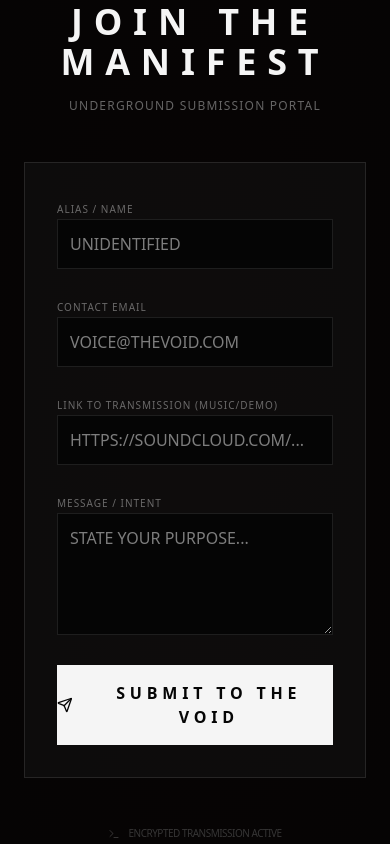
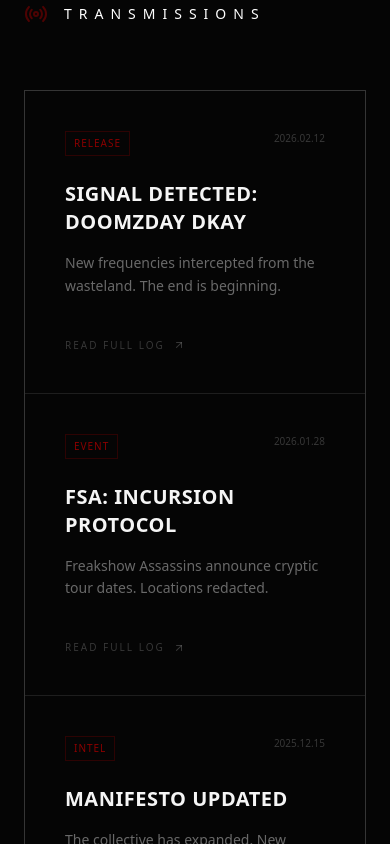
Before and after one commit to The9thRealm/ninjaloc-web, a Next.js app: page / in a window 390 px wide. Shown: the part 4940-5784 px from the top of the page. Built offline with nearby package versions, Linux system fonts and the light colour scheme.

Commit message:
Added Transmissions news feed

```diff
--- a/src/app/page.tsx
+++ b/src/app/page.tsx
@@ -2,6 +2,7 @@ import Hero from "@/components/Hero";
 import Roster from "@/components/Roster";
 import Records from "@/components/Records";
 import JoinCollective from "@/components/JoinCollective";
+import Transmissions from "@/components/Transmissions";
 import { Music, Users, ShieldAlert } from "lucide-react";
 
 export default function Home() {
@@ -31,6 +32,8 @@ export default function Home() {
       <Roster />
 
       <Records />
+
+      <Transmissions />
 
       <JoinCollective />
 
--- /dev/null
+++ b/src/components/Transmissions.tsx
@@ -0,0 +1,78 @@
+"use client";
+
+import { motion } from "framer-motion";
+import { Radio, ArrowRight } from "lucide-react";
+
+const news = [
+  {
+    id: 1,
+    date: "2026.02.12",
+    title: "SIGNAL DETECTED: DOOMZDAY DKAY",
+    excerpt: "New frequencies intercepted from the wasteland. The end is beginning.",
+    category: "RELEASE"
+  },
+  {
+    id: 2,
+    date: "2026.01.28",
+    title: "FSA: INCURSION PROTOCOL",
+    excerpt: "Freakshow Assassins announce cryptic tour dates. Locations redacted.",
+    category: "EVENT"
+  },
+  {
+    id: 3,
+    date: "2025.12.15",
+    title: "MANIFESTO UPDATED",
+    excerpt: "The collective has expanded. New operatives have entered the void.",
+    category: "INTEL"
+  }
+];
+
+export default function Transmissions() {
+  return (
+    <section className="py-32 px-6 border-t border-white/5 bg-void">
+      <div className="max-w-7xl mx-auto space-y-16">
+        <div className="flex items-center gap-4 text-crimson">
+          <Radio className="animate-pulse" size={24} />
+          <h2 className="text-sm font-mono uppercase tracking-[0.5em] text-white">Transmissions</h2>
+        </div>
+
+        <div className="grid grid-cols-1 lg:grid-cols-3 gap-px bg-white/10 border border-white/10">
+          {news.map((item, idx) => (
+            <motion.div
+              key={item.id}
+              initial={{ opacity: 0, y: 20 }}
+              whileInView={{ opacity: 1, y: 0 }}
+              viewport={{ once: true }}
+              transition={{ delay: idx * 0.1 }}
+              className="bg-void p-10 group hover:bg-white/[0.02] transition-colors relative overflow-hidden"
+            >
+              <div className="space-y-6 relative z-10">
+                <div className="flex justify-between items-start">
+                  <span className="font-mono text-[10px] text-crimson border border-crimson/30 px-2 py-1 uppercase tracking-widest">
+                    {item.category}
+                  </span>
+                  <span className="font-mono text-[10px] text-white/20">
+                    {item.date}
+                  </span>
+                </div>
+
+                <div className="space-y-4">
+                  <h3 className="text-xl font-bold uppercase tracking-wide group-hover:text-crimson transition-colors duration-300">
+                    {item.title}
+                  </h3>
+                  <p className="text-white/40 text-sm font-light leading-relaxed">
+                    {item.excerpt}
+                  </p>
+                </div>
+
+                <div className="pt-4 flex items-center gap-2 text-[10px] uppercase tracking-[0.2em] text-white/20 group-hover:text-white transition-colors">
+                  Read Full Log <ArrowRight size={12} className="-rotate-45 group-hover:rotate-0 transition-transform duration-300" />
+                </div>
+              </div>
+            </motion.div>
+          ))}
+        </div>
+      </div>
+    </section>
+  );
+}
```
